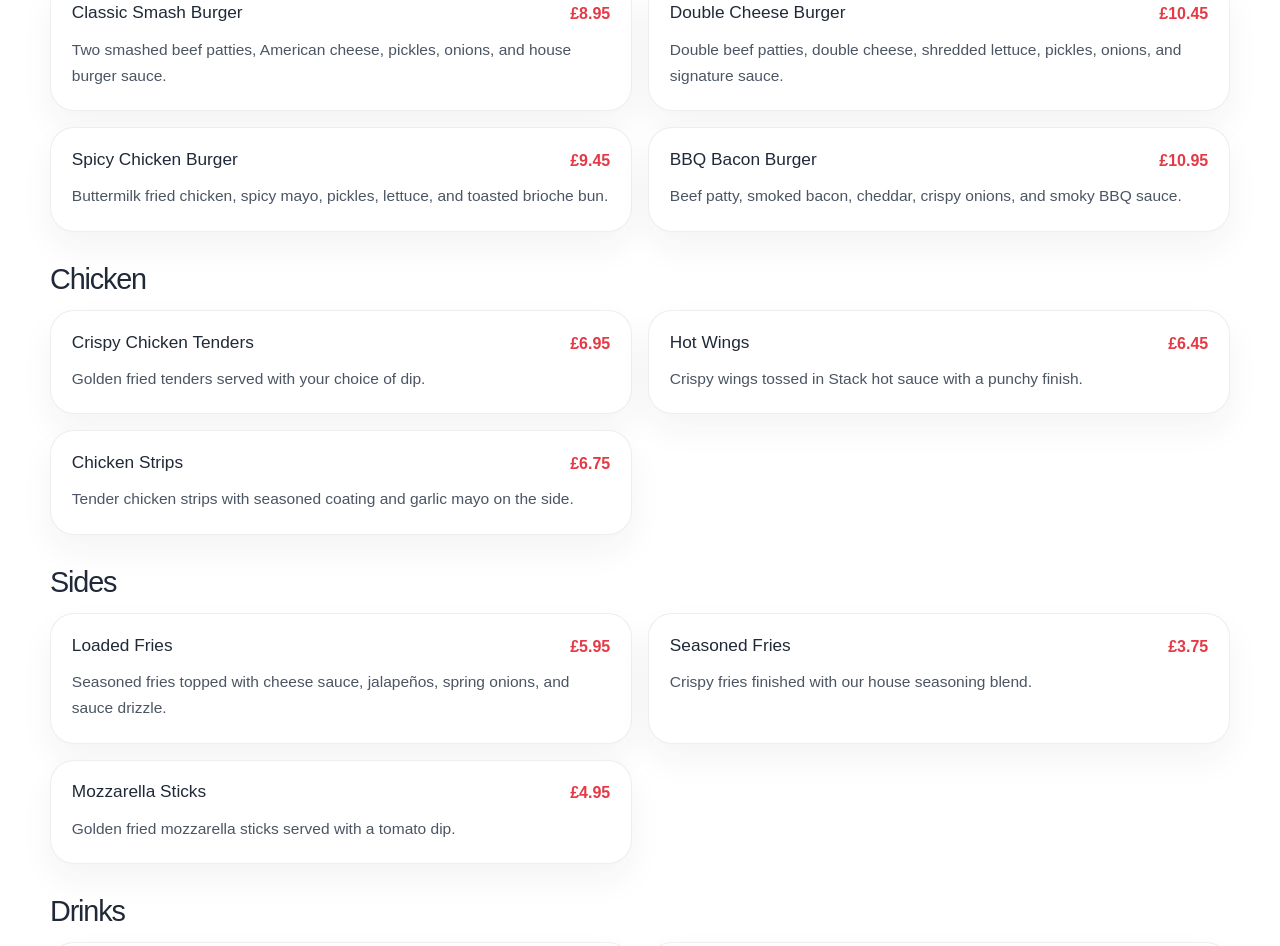
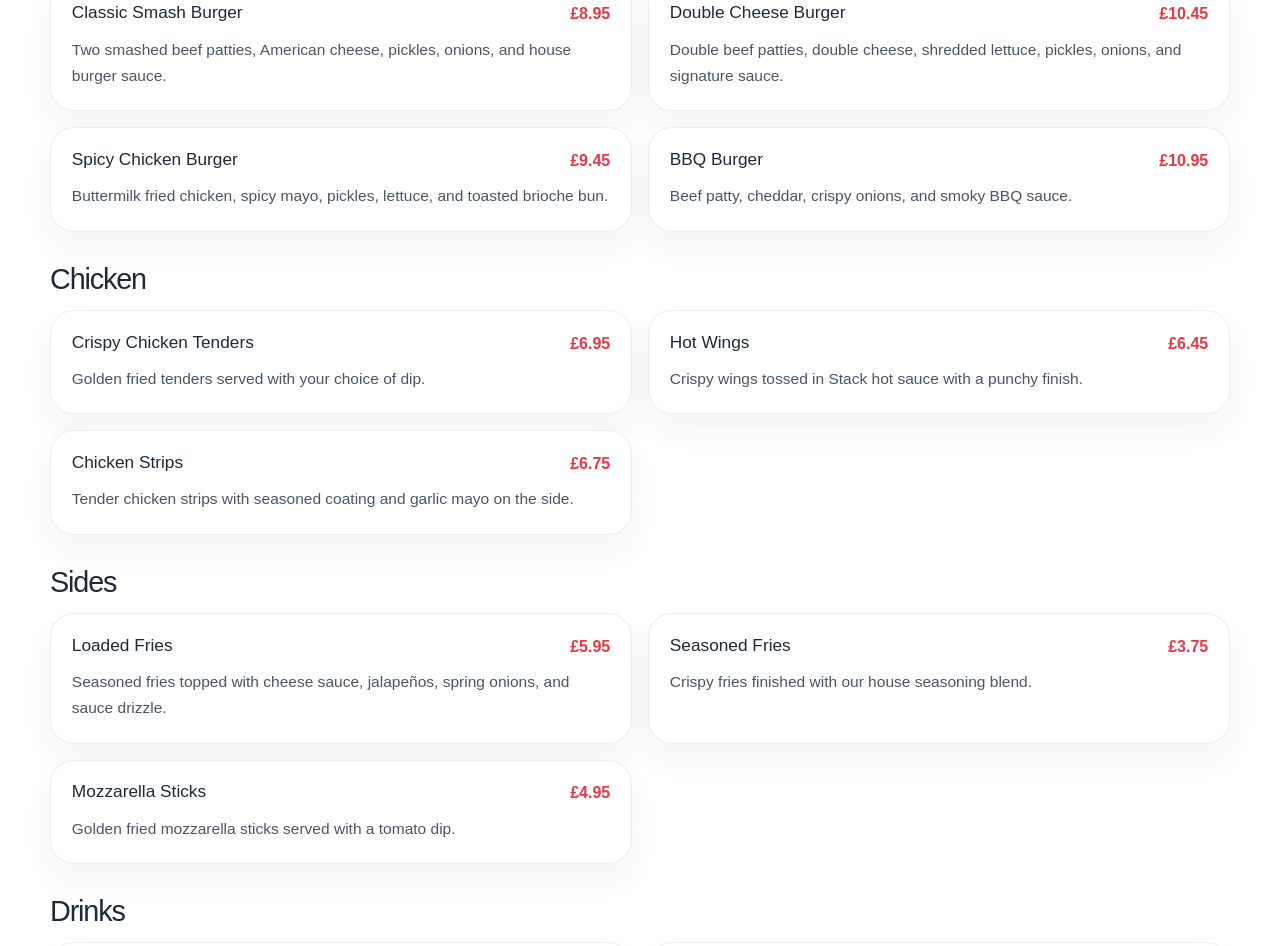
Before and after one commit to cleanwebsitesuk/cleanwebsites, a Next.js app: page /demo/burger/menu in a window 1280 px wide. Shown: the part 1180-2126 px from the top of the page. Built offline with nearby package versions, Linux system fonts and the light colour scheme.

Commit message:
Update page.tsx

```diff
--- a/app/demo/burger/menu/page.tsx
+++ b/app/demo/burger/menu/page.tsx
@@ -26,9 +26,9 @@ const menuSections = [
         price: "£9.45",
       },
       {
-        name: "BBQ Bacon Burger",
+        name: "BBQ Burger",
         description:
-          "Beef patty, smoked bacon, cheddar, crispy onions, and smoky BBQ sauce.",
+          "Beef patty, cheddar, crispy onions, and smoky BBQ sauce.",
         price: "£10.95",
       },
     ],
```
